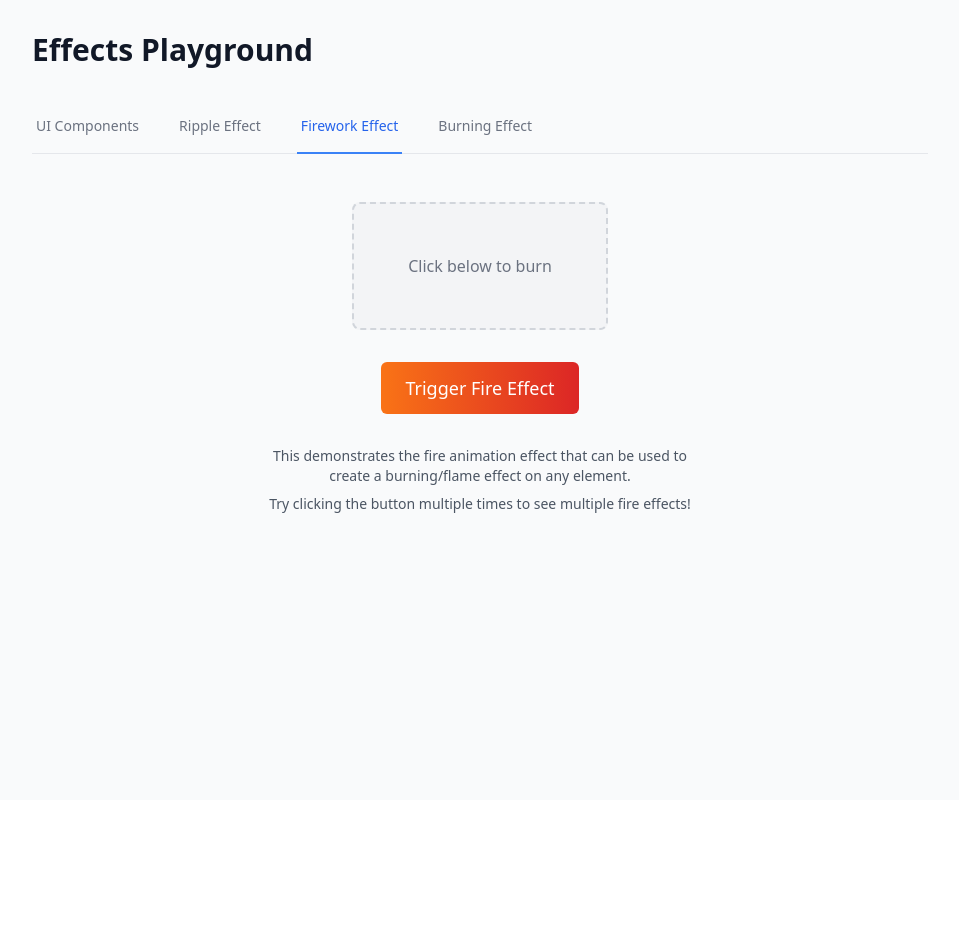
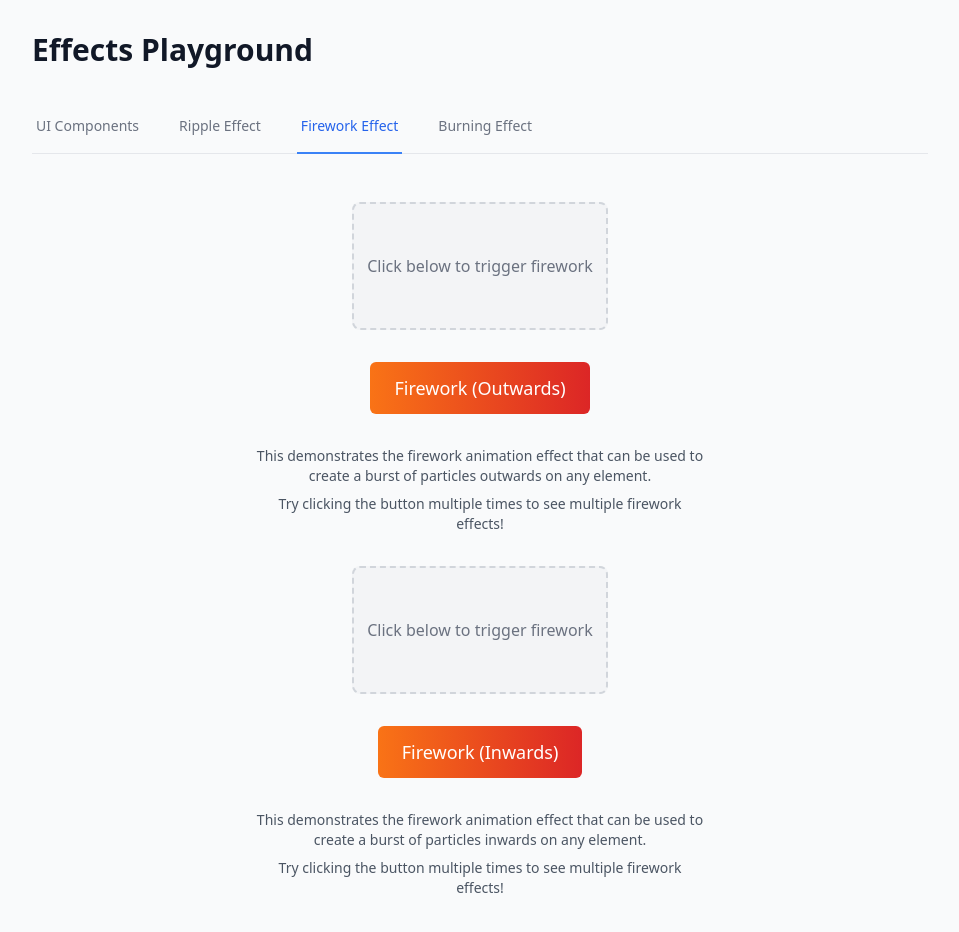
Before and after one commit to frin457/startup-vite-react-typescript, a React (Vite) app: page /playground in a window 1280 px wide. Both pictures are taken after a click on the button "Firework Effect". Shown: the top 932 px of the page, without its empty margins (160-1119 px from the left). Before the commit the page ends 800 px from the top, so only its background shows below. Built offline with nearby package versions, Linux system fonts and the light colour scheme.

Commit message:
Append 'inverted' boolean to 'firework.ts'
-Enables the firework animation to be inverted as a secondary animation.
- Updates firework demo presentation to show both effects
- Updates main playground tab to demo two animations on one object.

```diff
--- a/src/components/FireworkDemo.tsx
+++ b/src/components/FireworkDemo.tsx
@@ -3,24 +3,39 @@ import { triggerFirework } from '../effects/firework';
 import Button from './Button';
 
 export interface FireworkRef {
-  triggerFire: () => void;
+  triggerFire: (string: 'outwards' | 'inwards') => void;
 }
 
 const Firework = forwardRef<FireworkRef>((_, ref) => {
   const targetRef = useRef<HTMLDivElement>(null);
+  const targetRef2 = useRef<HTMLDivElement>(null);
   const buttonRef = useRef<HTMLButtonElement>(null);
+  const buttonRef2 = useRef<HTMLButtonElement>(null);
 
-  const handleTriggerFire = () => {
-    if (targetRef.current) {
+  const handleTriggerFire = (string: 'outwards' | 'inwards') => {
+    if (string === 'outwards' && targetRef.current) {
       triggerFirework(targetRef.current, {
-        duration: 1000,
-        intensity: 1.5,
+        duration: 2000,
+        intensity: 10,
         colorStops: [
           'rgba(255, 80, 0, 0.8)',
           'rgba(255, 120, 0, 0.6)',
           'rgba(255, 200, 0, 0.4)',
           'rgba(255, 255, 0, 0.2)'
         ]
+      });
+    }
+    if (string === 'inwards' && targetRef2.current) {
+      triggerFirework(targetRef2.current, {
+        duration: 2000,
+        intensity: 7,
+        colorStops: [
+          'rgba(255, 80, 0, 0.8)',
+          'rgba(255, 120, 0, 0.6)',
+          'rgba(255, 200, 0, 0.4)',
+          'rgba(255, 255, 0, 0.2)'
+        ],
+        inverted: true
       });
     }
   };
@@ -35,22 +50,43 @@ const Firework = forwardRef<FireworkRef>((_, ref) => {
         ref={targetRef}
         className="w-64 h-32 bg-gray-100 rounded-lg border-2 border-dashed border-gray-300 relative overflow-hidden flex items-center justify-center"
       >
-        <span className="text-gray-500">Click below to burn</span>
+        <span className="text-gray-500">Click below to trigger firework</span>
       </div>
 
       <Button
         ref={buttonRef}
-        onClick={handleTriggerFire}
+        onClick={() => handleTriggerFire('outwards')}
         className="px-6 py-3 text-lg bg-gradient-to-r from-orange-500 to-red-600 text-white hover:from-orange-600 hover:to-red-700 transition-colors"
       >
-        Trigger Fire Effect
+        Firework (Outwards)
       </Button>
 
       <div className="text-sm text-gray-600 text-center max-w-md">
-        <p>This demonstrates the fire animation effect that can be used to create a burning/flame effect on any element.</p>
-        <p className="mt-2">Try clicking the button multiple times to see multiple fire effects!</p>
+        <p>This demonstrates the firework animation effect that can be used to create a burst of particles outwards on any element.</p>
+        <p className="mt-2">Try clicking the button multiple times to see multiple firework effects!</p>
+      </div>
+
+      <div
+        ref={targetRef2}
+        className="w-64 h-32 bg-gray-100 rounded-lg border-2 border-dashed border-gray-300 relative overflow-hidden flex items-center justify-center"
+      >
+        <span className="text-gray-500">Click below to trigger firework</span>
+      </div>
+
+      <Button
+        ref={buttonRef2}
+        onClick={() => handleTriggerFire('inwards')}
+        className="px-6 py-3 text-lg bg-gradient-to-r from-orange-500 to-red-600 text-white hover:from-orange-600 hover:to-red-700 transition-colors"
+      >
+        Firework (Inwards)
+      </Button>
+
+      <div className="text-sm text-gray-600 text-center max-w-md">
+        <p>This demonstrates the firework animation effect that can be used to create a burst of particles inwards on any element.</p>
+        <p className="mt-2">Try clicking the button multiple times to see multiple firework effects!</p>
       </div>
     </div>
+
   );
 });
 
--- a/src/effects/firework.ts
+++ b/src/effects/firework.ts
@@ -4,9 +4,10 @@ interface FireworkOptions {
   duration?: number;
   intensity?: number;
   colorStops?: string[];
-  active?: boolean;
   particleSize?: number;
   spread?: number;
+  active?: boolean;
+  inverted?: boolean;
 }
 
 const defaultOptions: FireworkOptions = {
@@ -20,7 +21,8 @@ const defaultOptions: FireworkOptions = {
     'rgba(255, 200, 0, 0.4)', // Yellow-orange
     'rgba(255, 255, 0, 0.2)'  // Yellow
   ],
-  active: true
+  active: true,
+  inverted: false
 };
 
 function createParticle(size: number) {
@@ -33,23 +35,26 @@ function createParticle(size: number) {
     pointerEvents: 'none',
     transformOrigin: 'center center',
     willChange: 'transform, opacity',
-    zIndex: '9999'
+    zIndex: '999'
   });
   return particle;
 }
 
-function getRandomPositionOnBorder(rect: DOMRect): {x: number, y: number} {
-  const perimeter = 2 * (rect.width + rect.height);
-  const randomPos = Math.random() * perimeter;
+function getRandomPositionOnBorder(rect: DOMRect,particleSize: number, inverted: boolean): {x: number, y: number} {
+  // Choose a random edge (0: top, 1: right, 2: bottom, 3: left)
+  const edge = Math.floor(Math.random() * 4);
 
-  if (randomPos < rect.width) {
-    return { x: randomPos, y: 0 };
-  } else if (randomPos < rect.width + rect.height) {
-    return { x: rect.width, y: randomPos - rect.width };
-  } else if (randomPos < 2 * rect.width + rect.height) {
-    return { x: (2 * rect.width + rect.height) - randomPos, y: rect.height };
-  } else {
-    return { x: 0, y: perimeter - randomPos };
+  switch (edge) {
+    case 0: // Top edge
+      return { x: Math.random() * rect.width, y: 0  };
+    case 1: // Right edge
+      return { x: rect.width - (inverted ? (particleSize * 2) : 0), y: Math.random() * rect.height };
+    case 2: // Bottom edge
+      return { x: Math.random() * rect.width, y: rect.height - (inverted ? (particleSize * 1.4) : 0) };
+    case 3: // Left edge
+      return { x: 0 , y: Math.random() * rect.height };
+    default:
+      return { x: 0, y: 0 };
   }
 }
 
@@ -61,42 +66,84 @@ function animateFirework(element: HTMLElement, options: FireworkOptions = {}) {
   const particles: HTMLDivElement[] = [];
   const particleCount = Math.floor(20 * intensity);
 
+  // Ensure the element has relative or absolute positioning
+  const elementPosition = window.getComputedStyle(element).position;
+  if (elementPosition === 'static') {
+    element.style.position = 'relative';
+  }
+
   for (let i = 0; i < particleCount; i++) {
     const particle = createParticle(particleSize);
     const color = colorStops[Math.floor(Math.random() * colorStops.length)] || 'orange';
 
-    const { x, y } = getRandomPositionOnBorder(rect);
+    // Get position relative to the element
+    const { x, y } = getRandomPositionOnBorder(rect,particleSize, options.inverted ?? false);
     const centerX = rect.width / 2;
     const centerY = rect.height / 2;
+
+    // Calculate direction from center to edge
     const angle = Math.atan2(y - centerY, x - centerX);
-    const distance = Math.min(rect.width, rect.height) * 0.5 * spread;
+    const distance = Math.min(rect.width, rect.height) * 0.1 * spread;
 
-    const endX = x + Math.cos(angle) * distance * (0.5 + Math.random() * 0.5);
-    const endY = y + Math.sin(angle) * distance * (0.5 + Math.random() * 0.5);
+    // Calculate end position (inward from the edge)
+    const endX = centerX + Math.cos(angle) * distance * (0.5 + Math.random() );
+    const endY = centerY + Math.sin(angle) * distance * (0.5 + Math.random() );
 
+    // Position the particle relative to the element
     Object.assign(particle.style, {
-      left: `${x}px`,
-      top: `${y}px`,
-      background: color,
-      boxShadow: `0 0 ${5 + Math.random() * 10}px ${color}`
+      left: `${ options.inverted ? x : centerX}px`,
+      top: `${ options.inverted ? y : centerY}px`,
+      backgroundColor: color,
+      opacity: '0.8',
+      transform: 'scale(1)'
     });
 
-    element.style.position = 'relative';
-    element.style.overflow = 'visible';
     element.appendChild(particle);
     particles.push(particle);
 
-    const animation = particle.animate(
-      [
+    // Base animation keyframes
+    const keyframes: Keyframe[] = [
+      {
+        transform: 'scale(1)',
+        opacity: 1
+      },
+      {
+        transform: options.inverted
+          ? `translate(${endX - x}px, ${endY - y}px) scale(${0.2 + Math.random()})` //firework in
+          : `translate(${x - endX}px, ${y - endY}px) scale(${0.2 + Math.random()})`, //firework out
+        opacity: 0
+      }
+    ];
+
+    // Add additional steps for firework out
+    if (!options.inverted) {
+      keyframes.push(
         {
-          transform: 'scale(1)',
-          opacity: 1
+          transform: `translate(${x - endX - ((options.intensity ?? 5) + Math.random())}px, ${y - endY - ((options.intensity ?? 5) + Math.random()) * 0.5}px) scale(${0.1 + Math.random()})`,
+          opacity: 0.5
         },
         {
-          transform: `translate(${endX - x}px, ${endY - y}px) scale(${0.2 + Math.random() * 0.3})`,
+          transform: `translate(${x - endX - ((options.intensity ?? 5) + Math.random()) * 0.5}px, ${y - endY - ((options.intensity ?? 5) + Math.random()) * 0.5}px) scale(${0.1 + Math.random()})`,
           opacity: 0
         }
-      ],
+      );
+    } else {
+      // For firework in, just add the final opacity change
+    //   keyframes.unshift({
+    //     transform: `scale(${0.1 + Math.random()})`,
+    //     opacity: 1
+    //   },
+    //   {
+    //     transform: `scale(1)`,
+    //     opacity: 0.5
+    //   });
+      keyframes.push({
+        opacity: 0
+      });
+    }
+
+    const animation = particle.animate(
+      keyframes,
       {
         duration: (duration || 1000) * (0.8 + Math.random() * 0.4),
         easing: 'cubic-bezier(0.4, 0, 0.2, 1)',
--- a/src/routes/Playground.tsx
+++ b/src/routes/Playground.tsx
@@ -1,10 +1,10 @@
 import { useState, useRef } from 'react';
 import { Button, Dropdown, Tabs, Disclosure, Modal } from '../components';
 import RippleDemo from '../components/RippleDemo';
-import FireworkDemo from '../components/FireworkDemo';
 import BurningDemo from '../components/BurningDemo';
 import { TabsRef } from '../components/Tabs';
-import { triggerRipple } from '../effects';
+import { triggerFirework, triggerRipple } from '../effects';
+import Firework from '../components/FireworkDemo';
 
 const ButtonsDemo = () => (
   <section className="space-y-4">
@@ -87,10 +87,25 @@ const Playground = () => {
           // Trigger ripple on the active tab
           triggerRipple(activeTab, {
             color: 'rgba(59, 130, 246, 0.6)',
-            duration: 1600,
+            duration: 1200,
             maxSize: 1.5,
             centered: true
           });
+          triggerFirework(activeTab, {
+            duration: 1700,
+            intensity: 2.5,
+            colorStops: [
+              'rgba(66, 93, 245, 0.8)',
+              'rgba(173, 172, 170, 0.6)',
+              'rgba(48, 34, 255, 0.4)',
+              'rgba(69, 109, 168, 0.88)'
+            ],
+            active: true,
+            particleSize: 10,
+            spread: 1.5,
+            inverted: true
+          });
+
         }
       }, 300);
     }
@@ -117,7 +132,7 @@ const Playground = () => {
               )
             },
             { name: 'Ripple Effect', content: <RippleDemo /> },
-            { name: 'Firework Effect', content: <FireworkDemo /> },
+            { name: 'Firework Effect', content: <Firework /> },
             { name: 'Burning Effect', content: <BurningDemo /> },
           ]}
         />
```
